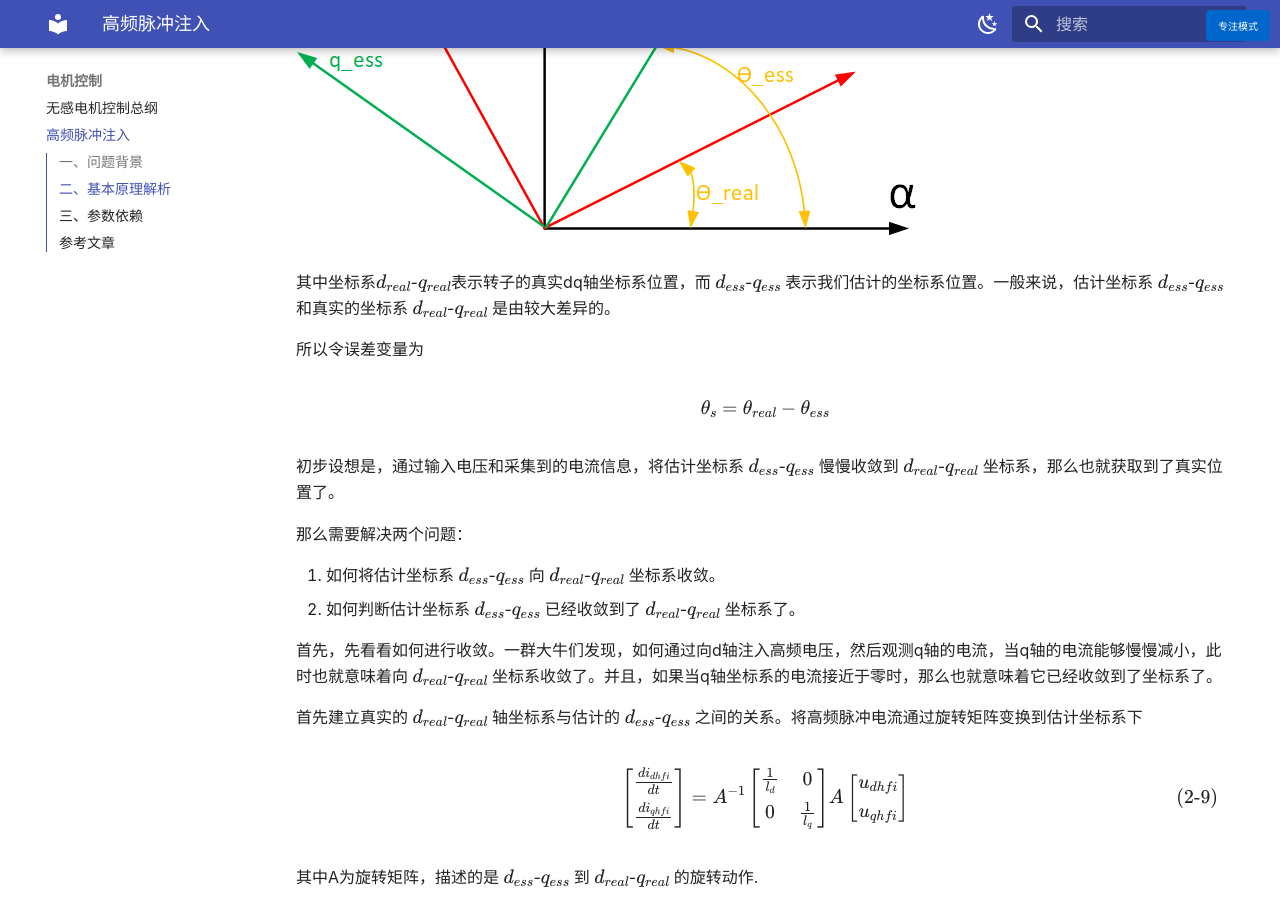
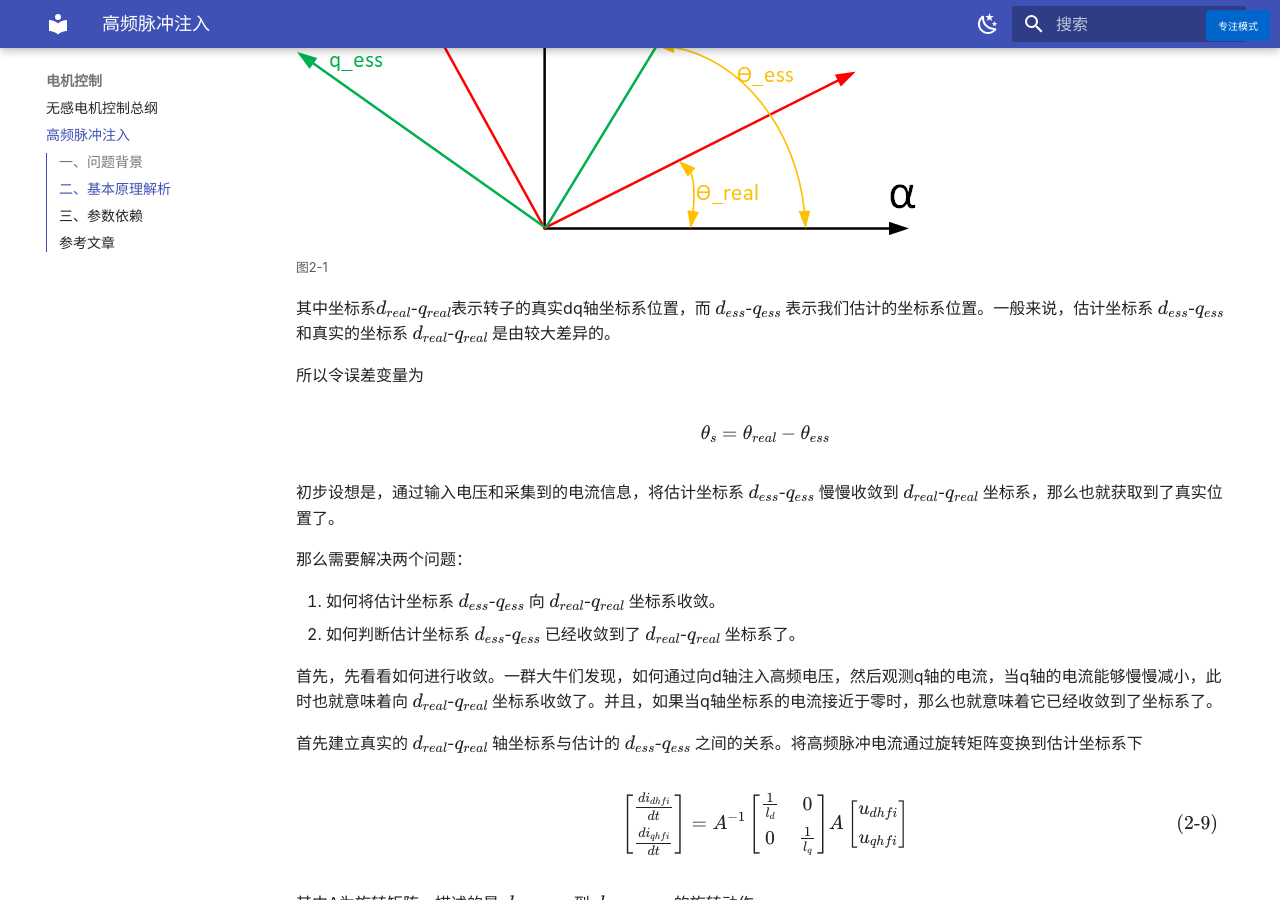
Before and after one commit to SuperIkunFan/SuperIkunFan.github.io, an MkDocs documentation site: the page built from docs/电机控制/2025-09-24-高频弦波注入.md, in a window 1280 px wide and 900 px high, scrolled down 2258 px. Built offline with MkDocs 1.6.1 and Material for MkDocs 9.7.7, drawn with Linux system fonts in a browser that asks for light colours; some web fonts are replaced.

Commit message:
测试github

```diff
--- a/docs/电机控制/2025-09-24-高频弦波注入.md
+++ b/docs/电机控制/2025-09-24-高频弦波注入.md
@@ -94,6 +94,7 @@ $$
 </div>
 
 ![坐标系](assets/axis.png)
+<small>图2-1</small>
 
 其中坐标系$d_{real}$-$q_{real}$表示转子的真实dq轴坐标系位置，而 $d_{ess}$-$q_{ess}$ 表示我们估计的坐标系位置。一般来说，估计坐标系 $d_{ess}$-$q_{ess}$ 和真实的坐标系 $d_{real}$-$q_{real}$ 是由较大差异的。
 
--- a/mkdocs.yml
+++ b/mkdocs.yml
@@ -50,6 +50,6 @@ extra_javascript:
   - https://cdn.jsdelivr.net/npm/mermaid@10/dist/mermaid.min.js
   - assets/javascripts/focus-mode.js
 
-extra_css:
-  - stylesheets/extra.css
+# extra_css:
+#   - stylesheets/extra.css
 # ---------------------end--------------------------
```
